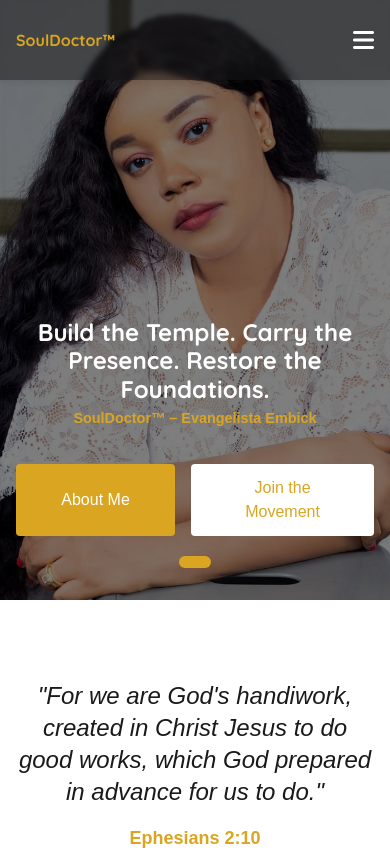
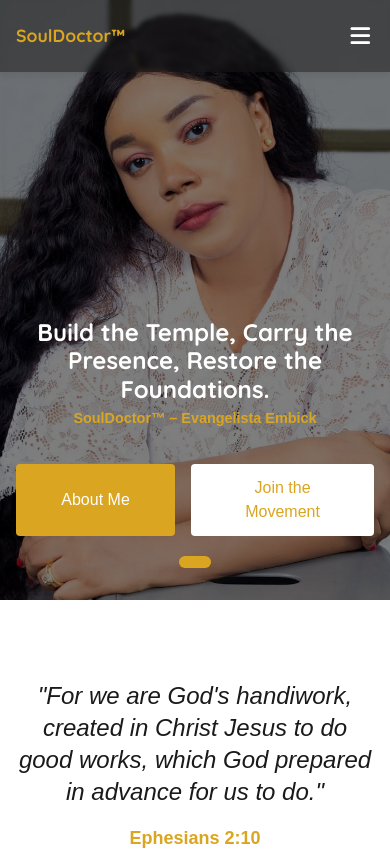
Before and after one commit to MJ497/souldoc, a plain HTML site: page index.html in a window 390 px wide. Shown: the top 855 px of the page. Drawn offline with nearby package versions, Linux system fonts and the light colour scheme; a web font is replaced by a local one.

Commit message:
change tm

```diff
--- a/index.html
+++ b/index.html
@@ -66,7 +66,7 @@
                 <div class="relative z-[15] h-full flex items-center justify-center  end">
                     <div class="text-center holder px-4 max-w-4xl mx-auto">
                         <h1 class="text-4xl herotext md:text-6xl font-bold mb-6 text-white animate-fade-in-up animate-delay-200" style=" line-height: 1.2;">
-                            Build the Temple. Carry the Presence. Restore the Foundations.
+                            Build the Temple, Carry the Presence, Restore the Foundations.
                         </h1>
                         <p class="text-xl smmm md:text-sm text-gold mb-8 font-semibold animate-fade-in-up animate-delay-300">SoulDoctor™ – Evangelista Embick</p>
                         <div class="flex gap-4 justify-center animate-fade-in-up animate-delay-400 " class="flexi">
--- a/main.css
+++ b/main.css
@@ -461,10 +461,18 @@ height: 100%;
     align-items: flex-end;
 
   }
-  .text-2xl.soul{
-    font-size: 1rem;
+ header h1.soul {
+    font-size: 1.1rem;
+    line-height: 1.2;
+  }
+  #mobile-menu-button {
+    padding: 4px;
+    line-height: 1;
   }
 
+  #mobile-menu-button i {
+    font-size: 1.4rem;
+  }
   .text-4xl.herotext{
     font-size: 1.5rem;
     margin-bottom: 0;
@@ -499,4 +507,12 @@ height: 100%;
 .text-xl.smmm{
     font-size:0.9rem ;
 }
+ header {
+    min-height: 36px;
+  }
+
+  header nav {
+    min-height: 56px;
+    padding: 10px 0;
+  }
 }
```
